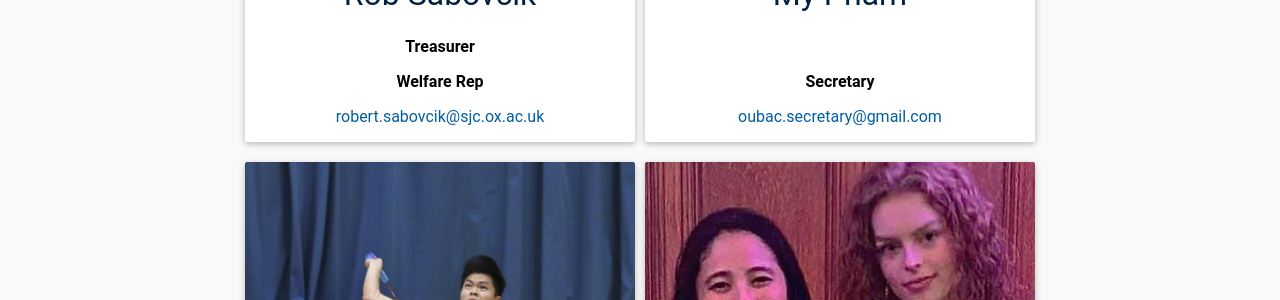
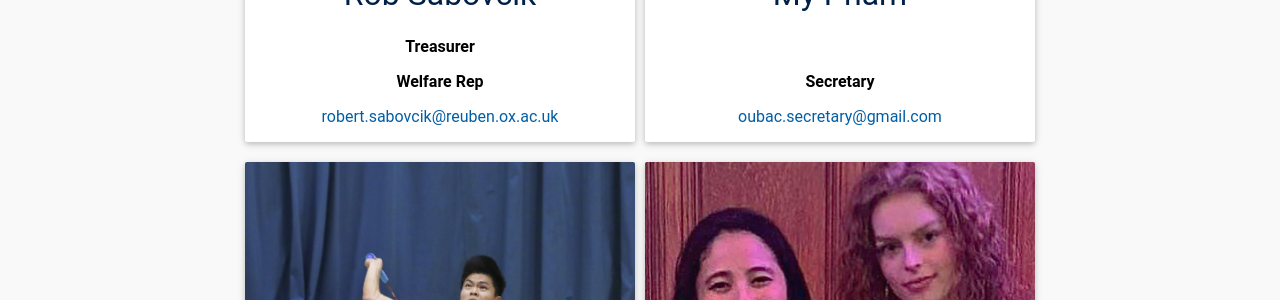
Before and after one commit to OUBaC/OUBaC.github.io, a Jekyll site: the page built from the-committee.html, in a window 1280 px wide and 900 px high, scrolled down 1411 px. Shown: the part 153-453 px from the top of the window. Built offline with Jekyll 4.4.1, drawn with Linux system fonts in a browser that asks for light colours; some of the changed text lies outside the part shown.

Commit message:
update session page, Rob's email and mailing list link

```diff
--- a/_data/committee/2023.yml
+++ b/_data/committee/2023.yml
@@ -33,7 +33,7 @@
       - Treasurer
       - Welfare Rep
     name: Rob Sabovcik
-    email: robert.sabovcik@sjc.ox.ac.uk
+    email: robert.sabovcik@reuben.ox.ac.uk
     comment: "
     <br /><br />
     <marquee>💰💰💰 💰💰💰 💰💰💰</marquee><br /><br /><br />
@@ -110,7 +110,7 @@
     name: My and Rob
     emails:
       - my.pham@wolfson.ox.ac.uk
-      - robert.sabovcik@sjc.ox.ac.uk
+      - robert.sabovcik@reuben.ox.ac.uk
     comment: "She's been winning over hearts and bellies all year by providing seemingly endless snacks for the club, so what better Welfare Rep than My! We never knew so much welfare support could fit into such a small person, but as the Designated Responsible Adult in every situation, we can't think of anyone better to have a chat with when you're feeling down. My is sure to handle the mantle of Welfare Rep with her usual grace and dignity, and to support anyone (read: the men) with any badminton related welfare issues (read: bruised egos)!<br /><br />
 
     After an ungodly number of (failed) attempts to access the OUBaC bank account, we're not sure who needs Welfare more, Rob or the rest of the club combined. Undeterred, Rob steps into the Welfare shoes this year, ready to finally let people approach him, after having to chase everyone else all year to pay for subs, stash, dinner, drinks, more stash, more drinks...Rob is also one of the clubs toughest soldiers; he had to be banished from the court after spraining an ankle at Mixed Varsity, so is sure to be a fount of moral support and empathy for anyone who needs it, making him a perfect Welfare Rep."
--- a/_data/variables.yml
+++ b/_data/variables.yml
@@ -7,7 +7,7 @@
 Welfare:
   name: My and Rob
   email1: my.pham@wolfson.ox.ac.uk
-  email2: robert.sabovcik@sjc.ox.ac.uk
+  email2: robert.sabovcik@reuben.ox.ac.uk
 Secretary:
   name: My Pham
   email: oubac.secretary@gmail.com
--- a/index.html
+++ b/index.html
@@ -51,7 +51,7 @@
 </div>
 <div style="background-color: #033;text-align:center; padding: 10px; position: relative;" >
 	<h2 style="color: #fff; font-size: 25px; display: inline;vertical-align: middle; z-index: 2;font-weight: normal;">Join the Mailing List</h2>
-	<a href="http://eepurl.com/hC4Hw9" class="button" style="color:#fff; z-index:2; position: relative; margin: 10px;">Sign Up</a>
+	<a href="https://groups.google.com/u/2/g/oubac-clubnight" class="button" style="color:#fff; z-index:2; position: relative; margin: 10px;">Sign Up</a>
 </div>
 </div>
 <div id="key-point-container" class="content">
```
Also changed, not shown: sessions.html (+3 -4 lines).
